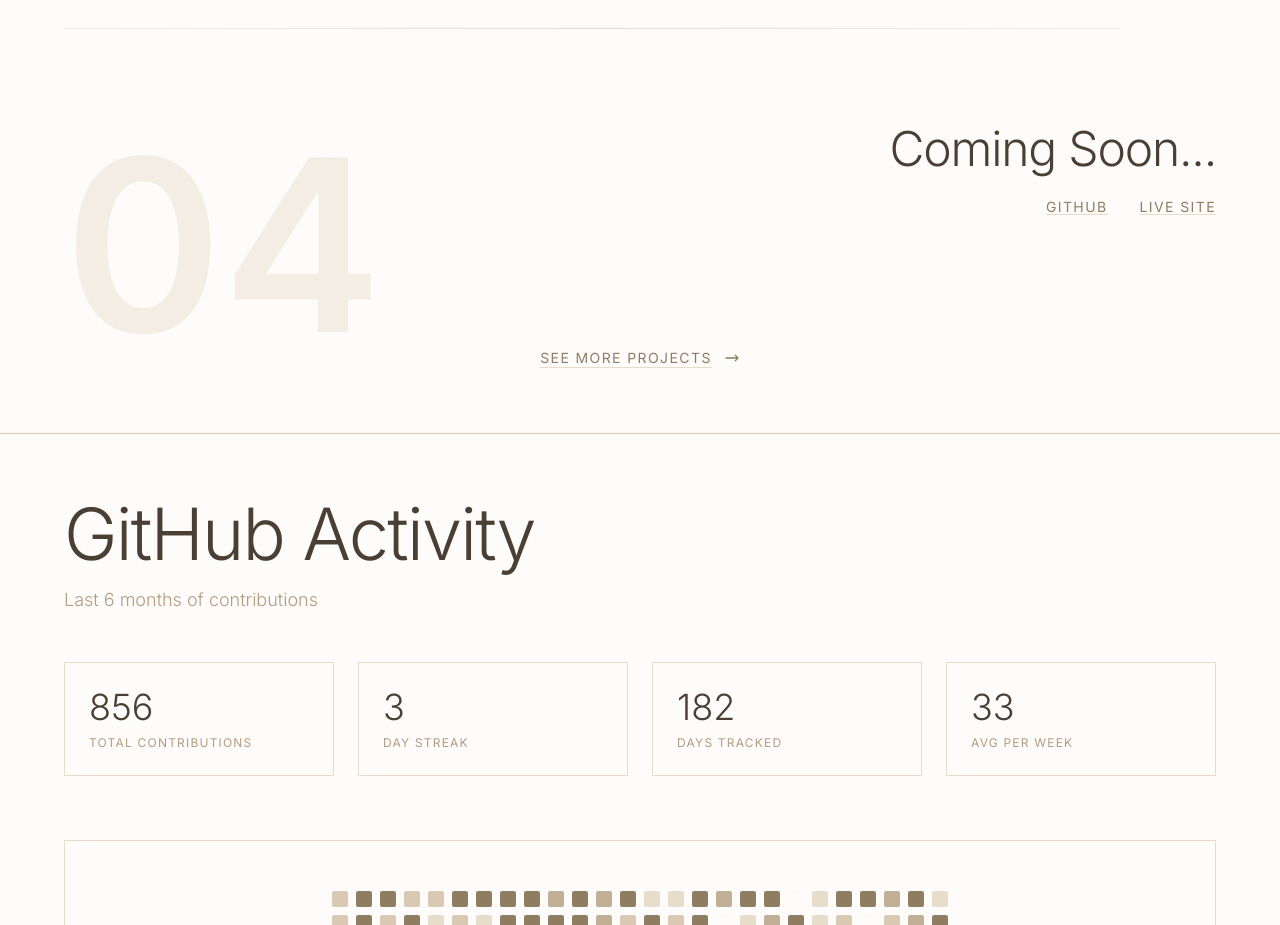
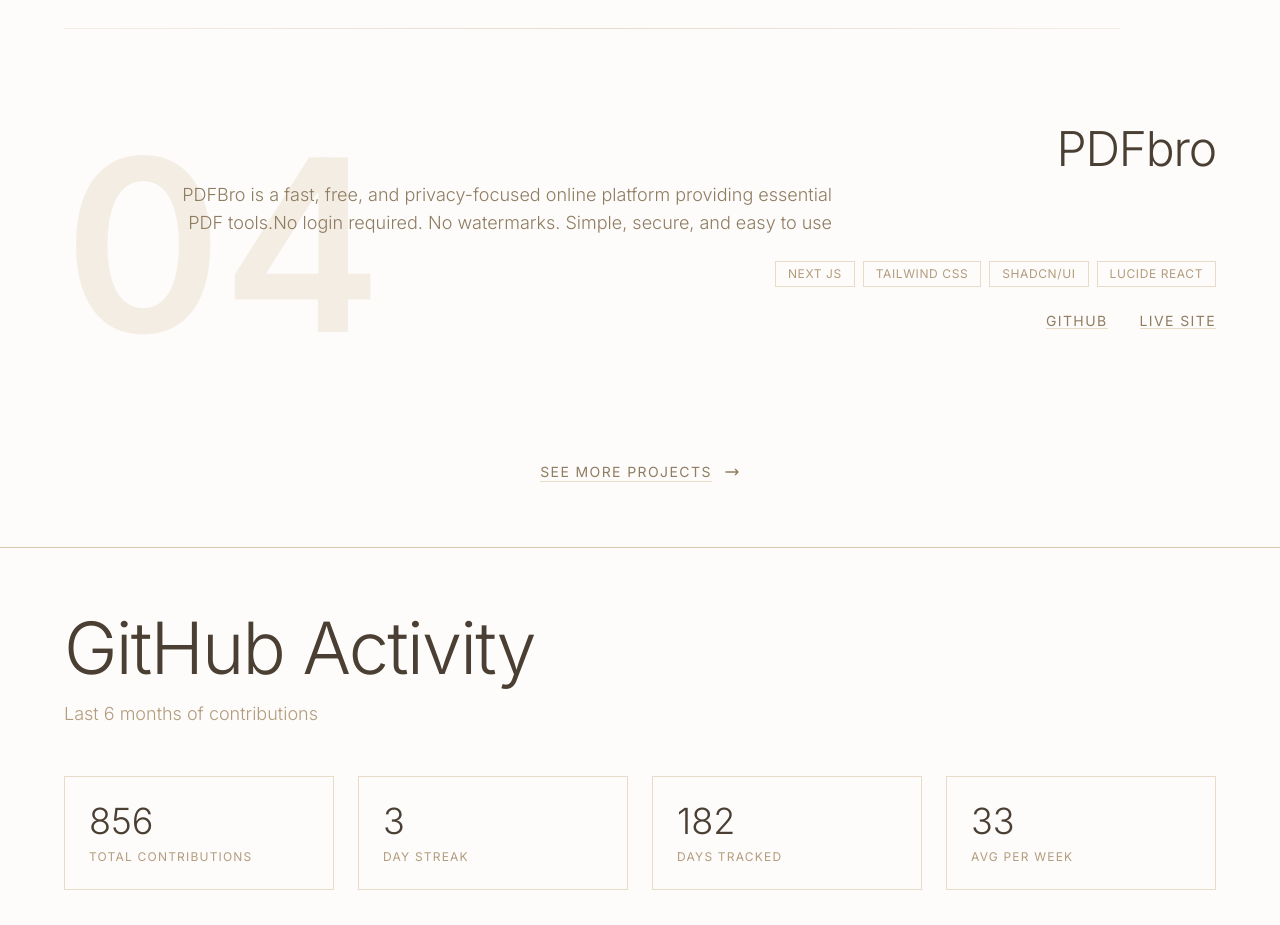
Before and after one commit to Muhammad-Sheik-Nauman/Portfolio, a React (Vite) app: page / in a window 1280 px wide. Shown: the part 2100-3025 px from the top of the page. Built offline with nearby package versions, Linux system fonts and the light colour scheme; no server answers.

Commit message:
feat: add Projects component to display portfolio projects with details, tech stack, and links.

```diff
--- a/src/components/Projects.jsx
+++ b/src/components/Projects.jsx
@@ -4,7 +4,7 @@ const projects = [
     description: 'AI-powered finance platform featuring secure authentication, expense tracking, smart dashboards, and automated financial insights.',
     tech: ['Next Js', 'Gemini AI', 'Tailwind', 'Prisma', 'Shadcn UI'],
     github: 'https://github.com/Muhammad-Sheik-Nauman/Finwise',
-    demo: 'https://example.com'
+    demo: 'https://finwise-official.vercel.app/'
   },
   {
     title: 'Whispr',
@@ -21,11 +21,11 @@ const projects = [
     demo: 'https://dropdeal.vercel.app/'
   },
   {
-    title: 'Coming Soon...',
-    description: '',
-    tech: [''],
-    github: 'https://github.com',
-    demo: 'https://example.com'
+    title: 'PDFbro',
+    description: 'PDFBro is a fast, free, and privacy-focused online platform providing essential PDF tools.No login required. No watermarks. Simple, secure, and easy to use',
+    tech: ['Next Js', 'Tailwind CSS', 'shadcn/ui', 'Lucide React'],
+    github: 'https://github.com/Muhammad-Sheik-Nauman/PDFbro',
+    demo: 'https://pdfbro.me/'
   }
 ]
 
```
